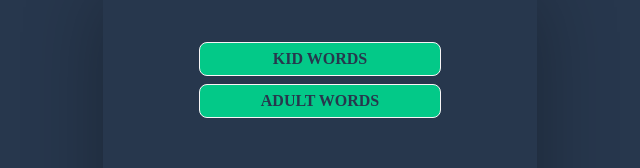
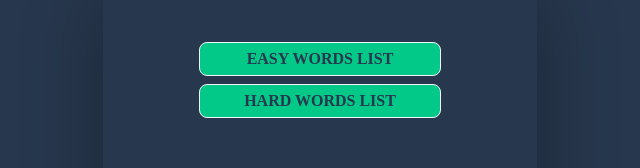
Before and after one commit to DevTruce/hangman, a website with bundled scripts: page index.html in a window 1280 px wide. Both pictures are taken after a click on the element "SINGLE PLAYER". Shown: the part 316-484 px from the top of the page, without its empty margins (320-960 px from the left). Built offline with nearby package versions, Linux system fonts and the light colour scheme.

Commit message:
updated html element text

```diff
--- a/index.html
+++ b/index.html
@@ -14,8 +14,8 @@
       <div class="btn game-mode-pick--2player">Two Players</div>
     </aside>
     <aside class="word-list-pick hidden">
-      <div class="btn word-list-pick--easy-words">Kid Words</div>
-      <div class="btn word-list-pick--hard-words">Adult Words</div>
+      <div class="btn word-list-pick--easy-words">Easy Words List</div>
+      <div class="btn word-list-pick--hard-words">Hard Words List</div>
     </aside>
     <main>
       <header class="header">
```
